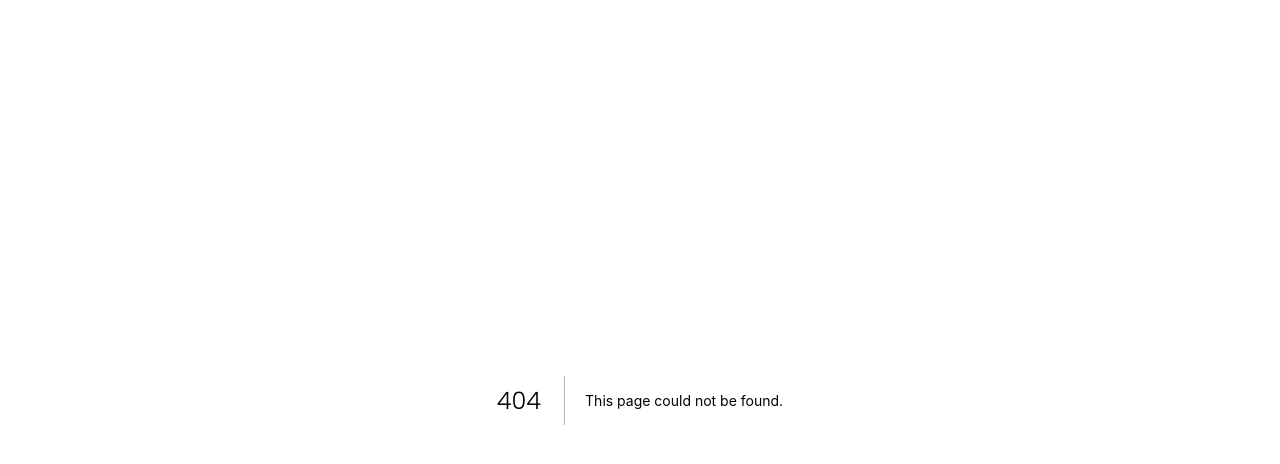
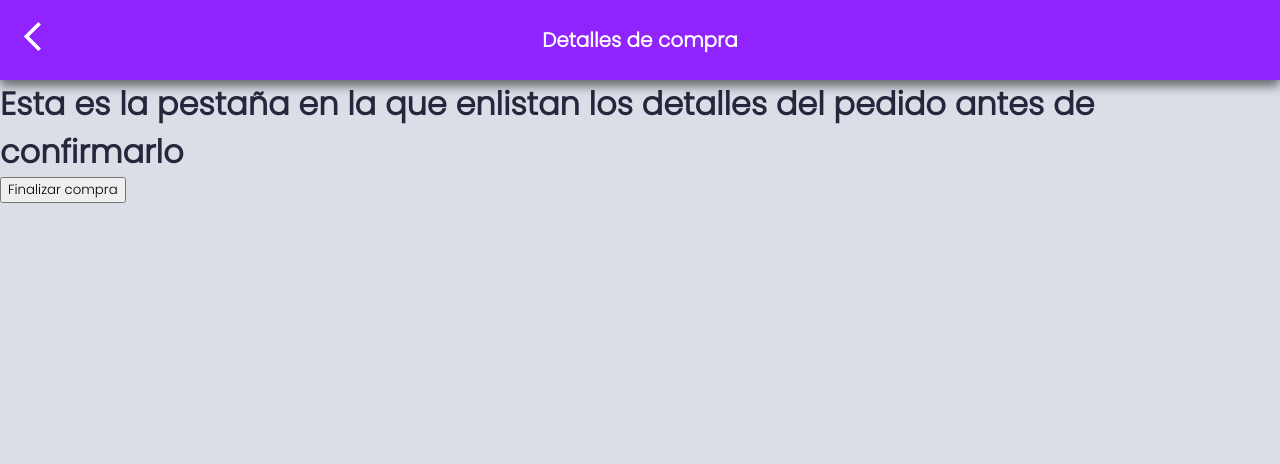
Before and after one commit to ProyectoGrupales/cataloge-client, a Next.js app: page /1/payment/confirmation in a window 1280 px wide. Before the commit this address had no page. Shown: the top 464 px of the page. Built offline with nearby package versions, Linux system fonts and the light colour scheme.

Commit message:
feature: create payment gateway

```diff
--- a/src/components/Card/Card.module.scss
+++ b/src/components/Card/Card.module.scss
@@ -33,7 +33,6 @@
 		height: 50px;
 		column-gap: 10px;
 		padding: 0 10px;
-		border-radius: 2px;
 		background-color: #ffffff;
 
 		h6 {
--- a/src/components/HeaderCustom/HeaderCustom.jsx
+++ b/src/components/HeaderCustom/HeaderCustom.jsx
@@ -12,11 +12,9 @@ const HeaderCustom = ({ title, icon, redirectTo }) => {
 			<h1>{title}</h1>
 
 			{icon === 'back' ? (
-				<Link href={redirectTo.href} as={redirectTo.as}>
-					<div className={style.backIconContainer}>
-						<ArrowBackIosNewIcon fontSize='large' />
-					</div>
-				</Link>
+				<div className={style.backIconContainer} onClick={() => history.go(-1)}>
+					<ArrowBackIosNewIcon fontSize='large' />
+				</div>
 			) : (
 				<Link href={redirectTo.href} as={redirectTo.as}>
 					<div className={style.iconContainer}>{icon}</div>
--- a/src/pages/[name]/[view]/index.js
+++ b/src/pages/[name]/[view]/index.js
@@ -21,14 +21,12 @@ const View = () => {
 	// En esta var se almacena lo que luego se muestra en pantalla
 	let screenConfig;
 
-	console.log(routes.query.view);
-
 	// Analizamos el tipo de card según la ruta
 	if (routes.query.view && isNaN(routes.query.view)) {
 		// PRODUCTS IN LIST
 		screenConfig = (
 			<div className={style.midContainer_div}>
-				<MetaHead title={'Hola'} />
+				<MetaHead title={'Lista de productos'} />
 				<Carousel />
 				<h4>Nombre de la categoría</h4>
 
@@ -59,6 +57,7 @@ const View = () => {
 		// COMPLEX PRODUCTS
 		screenConfig = (
 			<div className={style.midContainer_div}>
+				<MetaHead title={'Nombre del producto'} />
 				<h1>Product Preview</h1>;
 			</div>
 		);
@@ -66,7 +65,6 @@ const View = () => {
 
 	return (
 		<div className={style.mainContainer_div}>
-			<MetaHead title={'Vista de Card'} />
 			<Header />
 
 			{/* Aqui renderizamos lo elegido */}
--- a/src/pages/[name]/index.js
+++ b/src/pages/[name]/index.js
@@ -1,4 +1,5 @@
 // Components
+import MetaHead from '../../components/MetaHead/MetaHead';
 import Header from '../../components/Header/Header';
 import Card from '../../components/Card/Card';
 
@@ -11,6 +12,7 @@ import style from '../../styles/ClientCataloge.module.scss';
 const Cataloge = () => {
 	return (
 		<div className={style.container}>
+			<MetaHead title={catalogeData.name} />
 			<Header />
 
 			<div className={'cardContainer'}>
--- /dev/null
+++ b/src/pages/[name]/payment/confirmation.js
@@ -0,0 +1,21 @@
+// Components
+import HeaderCustom from '../../../components/HeaderCustom/HeaderCustom';
+import Link from 'next/link';
+
+const Confirmation = () => {
+	return (
+		<div>
+			<HeaderCustom title='Detalles de compra' icon={'back'} />
+			<h1>
+				Esta es la pestaña en la que enlistan los detalles del pedido antes de
+				confirmarlo
+			</h1>
+
+			<Link href={'/[name]/payment/final'} as='/test/payment/final'>
+				<button>Finalizar compra</button>
+			</Link>
+		</div>
+	);
+};
+
+export default Confirmation;
--- a/src/pages/[name]/shoppingCart.js
+++ b/src/pages/[name]/shoppingCart.js
@@ -1,4 +1,5 @@
 // Components
+import Link from 'next/link';
 import HeaderCustom from '../../components/HeaderCustom/HeaderCustom';
 import MetaHead from '../../components/MetaHead/MetaHead';
 
@@ -14,6 +15,9 @@ const ShoppingCart = () => {
 				redirectTo={{ href: '/[name]', as: '/test' }}
 			/>
 			<h1>Este sería el carrito</h1>
+			<Link href='/[name]/payment/' as='/test/payment'>
+				<button>Comprar</button>
+			</Link>
 		</div>
 	);
 };
--- a/src/pages/admin/[name]/index.js
+++ b/src/pages/admin/[name]/index.js
@@ -1,3 +1,5 @@
+// Components
+import MetaHead from '../../../components/MetaHead/MetaHead';
 import HeaderCustom from '../../../components/HeaderCustom/HeaderCustom';
 import Card from '../../../components/Card/Card';
 import Link from 'next/link';
@@ -14,6 +16,7 @@ import catalogeData from '../../../data/cataloge.json';
 const View = () => {
 	return (
 		<div>
+			<MetaHead title='Admin' />
 			<HeaderCustom
 				title='Nombre del comercio'
 				icon={<SettingsIcon fontSize='large' />}
--- a/src/styles/AdminCataloge.module.scss
+++ b/src/styles/AdminCataloge.module.scss
@@ -4,7 +4,7 @@
 	display: flex;
 	align-items: center;
 	justify-content: center;
-	position: absolute;
+	position: fixed;
 	width: 40px;
 	height: 40px;
 	border: none;
```
Also changed, not shown: src/pages/[name]/payment/final.js (added, +22 -0 lines), src/pages/[name]/payment/index.js (added, +17 -0 lines), src/pages/index.js (+6 -1 lines).
